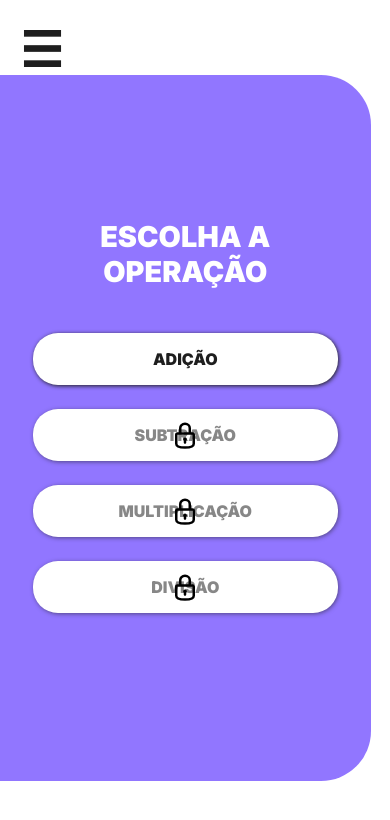
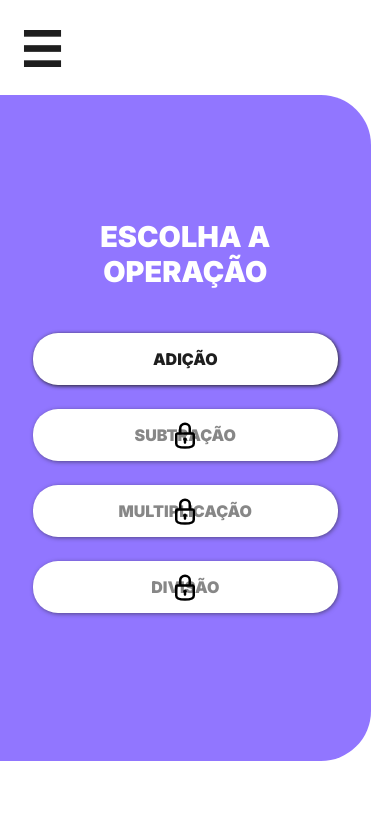
Before and after one commit to AdryelJr/projectMathematics, a React (Vite) app: page / in a window 390 px wide. Shown: the top 820 px of the page. Built offline with nearby package versions, Linux system fonts and the light colour scheme; no server answers; the database is empty; sample sign-in values are in the browser's storage.

Commit message:
Update style.scss

```diff
--- a/src/pages/home/style.scss
+++ b/src/pages/home/style.scss
@@ -101,7 +101,7 @@
                 border-radius: 0 50px 50px 0;
                 padding: 1em;
                 margin-top: -3em;
-                height: 90% !important;
+                height: 85% !important;
             }
         }
     }
```
